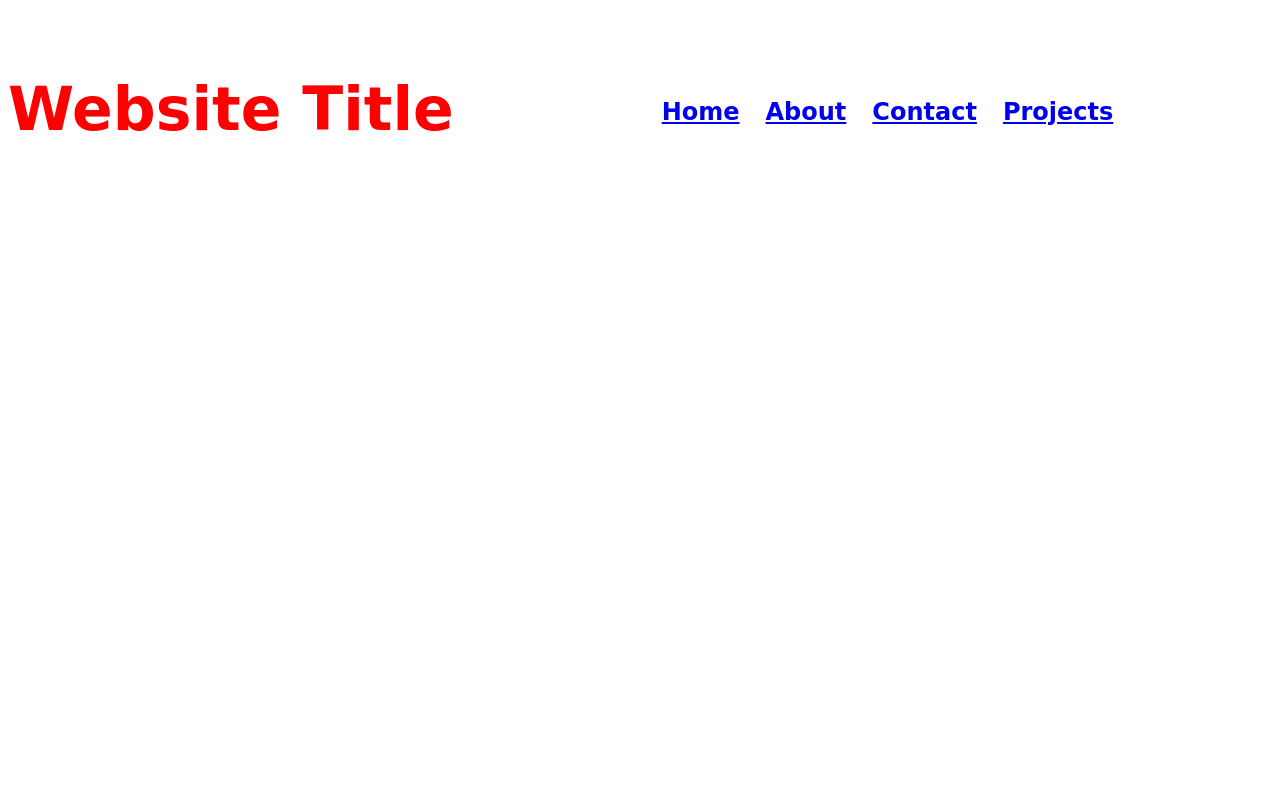
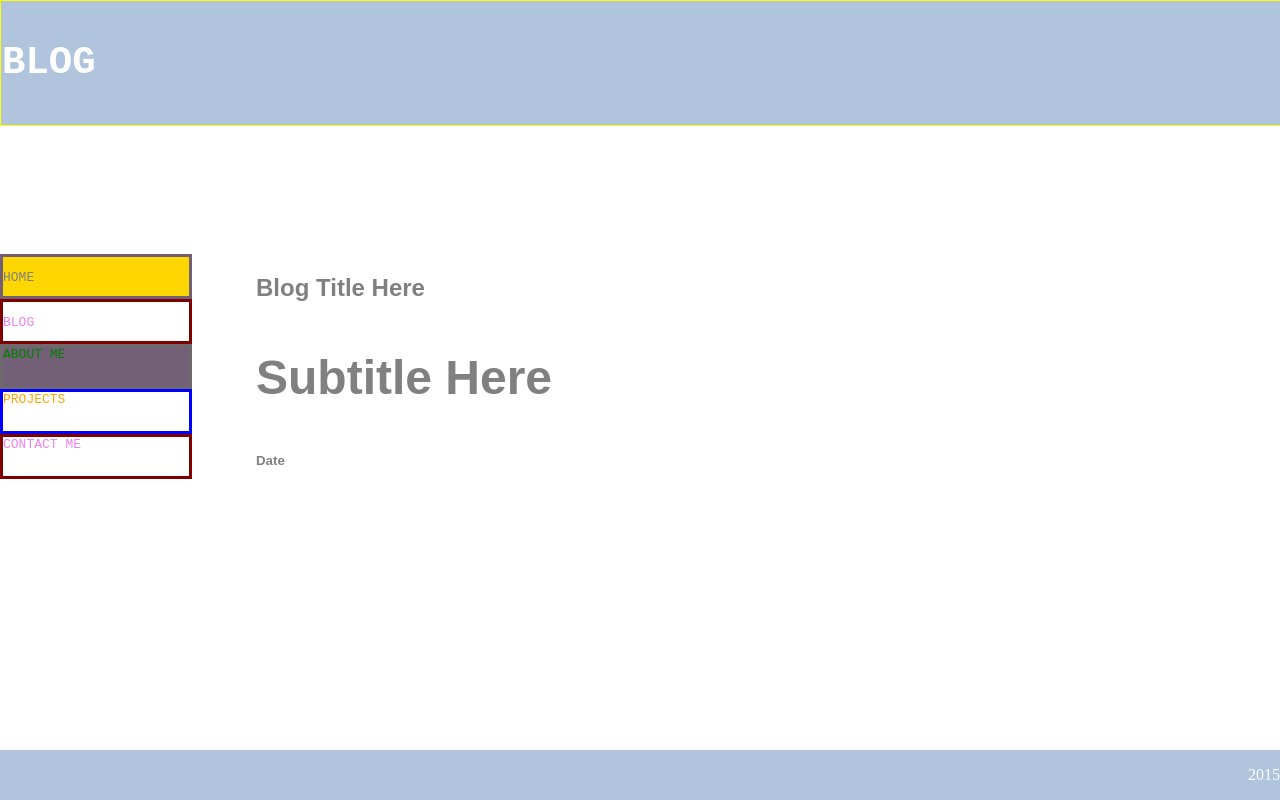
Before and after one commit to dventura22/dventura22.github.io, a plain HTML site: page blog/blog-template.html in a window 1280 px wide. Drawn offline with Linux system fonts and the light colour scheme.

Commit message:
add and edit html and css for website

```diff
--- a/blog/blog-template.html
+++ b/blog/blog-template.html
@@ -1,21 +1,26 @@
 <!DOCTYPE html>
+<html>
  <head>
-  <title>Your page title here</title>
-  <meta charset="UTF-8">
-  <link rel="stylesheet" type="text/css" href="../../dventura22.github.io/stylesheets/blog-stylesheet.css">
+    <title>Blog</title>
+    <link type="text/css" rel="stylesheet" href="default-blog.css"/>
+    <link type="text/css" rel="stylesheet" href="entry.css"/>
  </head>
+ <body>
+    <header>
+      <h3>BLOG</h3>
+    </header>
     <main>
-  <div id="top">
-  <h1>Website Title</h1>
-  <div class="button"><a href="#">Home</a></div>
-  <div class="button"><a href="#">About</a></div>
-  <div class="button"><a href="#">Contact</a></div>
-  <div class="button"><a href="#">Projects</a></div></div>
-  <div class="body">
-    <div id="title"><!--add title here!--></div>
-    <div id="subtitle"><!--add subtitle here!--></div>
-      <div id="date"><!--add date here!--></d>
-    <section>
+     <section id ='nav'>
+        <a href="../index.html"><div id="home"><p>HOME</p></div></a>
+        <a href="index.html"><div id="blog"><p>BLOG</p></div></a>
+        <a href="#"><div id="about">ABOUT ME</div></a>
+        <a href="https://github.com/dventura22"><div id="work">PROJECTS</div></a>
+        <a href="#"><div id="contact">CONTACT ME</div></a>
+      </section>
+      <section id="entry">
+        <h2>Blog Title Here</h2>
+        <h3>Subtitle Here</h3>
+        <h5>Date</h5>
           <p><!-- insert first paragraph content here -->
           </p>
           <p>
@@ -25,7 +30,9 @@
               <!-- insert thrird paragraph content here -->
           </p>
           <p><!-- insert fourth paragraph content here --></p>
-  </div>
-      <!-- copy and paste as many sections as you want to add paragraphs -->
-  </section>
     </main>
+    <footer>
+      <p> 2015</p>
+    </footer>
+  </body>
+</html>
--- /dev/null
+++ b/blog/default-blog.css
@@ -0,0 +1,82 @@
+body {
+  padding: 0px;
+  margin: 0;
+}
+header {
+  width: 100%;
+  background-color: Lightsteelblue;
+  font-family: monospace;
+  color: white;
+  margin: 0;
+  text-align: left;
+  padding: 1px;
+  border: 1px solid yellow;
+}
+
+h3 {
+  font-size: 3em;
+}
+
+a {
+  text-decoration: none;
+}
+
+#nav {
+  width: 15%;
+  float: left;
+  margin-top: 10%;
+  padding: 0;
+  display: inline-block;
+}
+div {
+  height: 3em;
+  font-size: 1em;
+
+}
+#home {
+  border: 3px solid #746076;
+  font-family: monospace;
+  background-color: gold;
+  color: gray;
+}
+
+#about {
+  border: 3px solid #6d696d;
+  font-family: monospace;
+  background-color: #746076;
+  color: green;
+}
+
+#work {
+  border: 3px solid blue;
+  font-family: monospace;
+  color: orange;
+}
+
+#contact {
+  border: 3px solid Maroon;
+  font-family: monospace;
+  color: violet;
+}
+table {
+  width: 80%;
+  margin: 10% auto;
+  float: right;
+  border-collapse: collapse;
+}
+table td {
+  width: 300px;
+  height: 2em;
+  vertical-align: top;
+}
+footer {
+  clear: both;
+  text-align: right;
+  padding-right: 10px;
+  background-color: Lightsteelblue;
+  margin-bottom: 0;
+  position: absolute;
+  width: 100%;
+  bottom: 0;
+  color: white;
+}
--- /dev/null
+++ b/blog/entry.css
@@ -0,0 +1,84 @@
+body {
+  padding: 0px;
+  margin: 0;
+}
+header {
+  width: 100%;
+  background-color: Lightsteelblue;
+  font-family: monospace;
+  color: white;
+  margin: 0;
+  text-align: left;
+  padding: 1px;
+  border: 1px solid yellow;
+}
+
+h3 {
+  font-size: 3em;
+}
+
+a {
+  text-decoration: none;
+}
+
+#nav {
+  width: 15%;
+  float: left;
+  margin-top: 10%;
+  padding: 0;
+  display: inline-block;
+}
+div {
+  height: 3em;
+  font-size: 1em;
+
+}
+#home {
+  border: 3px solid #746076;
+  font-family: monospace;
+  background-color: gold;
+  color: gray;
+}
+#blog {
+  border: 3px solid Maroon;
+  font-family: monospace;
+  color: violet;
+}
+#about {
+  border: 3px solid #6d696d;
+  font-family: monospace;
+  background-color: #746076;
+  color: green;
+}
+
+#work {
+  border: 3px solid blue;
+  font-family: monospace;
+  color: orange;
+}
+
+#contact {
+  border: 3px solid Maroon;
+  font-family: monospace;
+  color: violet;
+}
+#entry {
+  width: 80%;
+  margin: 10% auto;
+  float: right;
+  color: gray;
+  font-family: sans-serif;
+  height:60%;
+  }
+footer {
+  clear: both;
+  text-align: right;
+  padding-right: 10px;
+  background-color: Lightsteelblue;
+  margin-bottom: 0;
+  position: fixed;
+  width: 100%;
+  bottom: 0;
+  color: white;
+
+}
--- /dev/null
+++ b/stylesheets/default.css
@@ -0,0 +1,92 @@
+body {
+  padding: 0px;
+  margin: 0;
+}
+header {
+  font-family: monospace;
+  color: black;
+  margin: 0;
+  text-align: center;
+  padding: 1px;
+  border-bottom: ;
+}
+
+h3 {
+  font-size: 3em;
+  padding-bottom: 10px;
+}
+
+a {
+  text-decoration: none;
+}
+
+#nav {
+  width: 65%;
+  float: left;
+  /*margin: auto;*/
+  padding: 0;
+  display: inline-block;
+}
+#blog {
+  border: 3px solid red;
+  font-family: monospace;
+  background-color: red;
+  color: gray;
+  height: 200px;
+  width: 200px;
+  border-radius: 100%;
+}
+
+#about {
+  border: 3px solid LightSteelBlue;
+  font-family: monospace;
+  background-color: LightSteelBlue;
+  color: red;
+  height: 150px;
+  width: 150px;
+  border-radius: 100%;
+  margin-left: 60%;
+  margin-top: -20%;
+}
+
+#work {
+  border: 3px solid blue;
+  font-family: monospace;
+  color: orange;
+  height: 250px;
+  width: 250px;
+  border-radius: 100%;
+  margin-left: 10%;
+  margin-top: 4%;
+}
+
+#contact {
+  border: 3px solid Maroon;
+  font-family: monospace;
+  color: violet;
+  height: 1px;
+  width: 1px;
+  /*padding: 100px;*/
+  border-radius: 100%;
+  margin-left: 85%;
+  margin-top: -29%;
+  background-color: Maroon;
+  /*text-align: center;*/
+}
+
+#video {
+  float: right;
+  display: inline-block;
+  margin-right: 5%;
+}
+
+video {
+  height: 300px;
+  width: 250px;
+}
+footer {
+  padding-top: 5%;
+  clear: both;
+  text-align: right;
+  padding-right: 10px;
+};
```
Also changed, not shown: blog/index.html (added, +49 -0 lines), blog/t2-css-design.html (added, +50 -0 lines), index.html (+25 -3 lines). Lines whose indentation alone changed are shown as unchanged.
